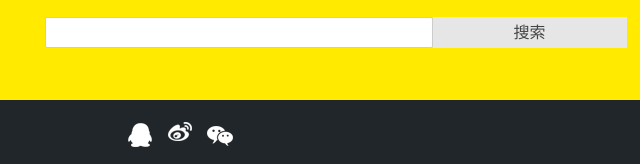
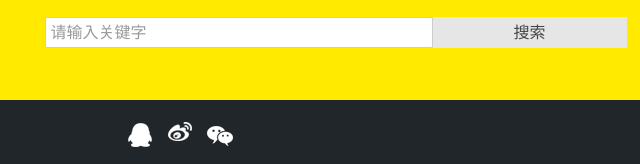
Before and after one commit to ChangPengqi/demo, a plain HTML site: page Pincekj/index.html in a window 1280 px wide. Shown: the part 2588-2752 px from the top of the page, 460-1100 px from the left. Drawn offline with Linux system fonts and the light colour scheme.

Commit message:
Update index.html

```diff
--- a/Pincekj/index.html
+++ b/Pincekj/index.html
@@ -587,7 +587,7 @@
 </div>
 <div class="am-container" style=" background:#FFEA00; padding-top:20px; padding-bottom:20px">
 	<p><img src="img/title_contact.png" style="width:30%; margin-left:10px; margin-top:3px; float:left">
-    	<span><input type="text" class="am-form-field am-radius" placeholder="" style="width:40%; float:left; margin-left:5%;padding:5px" /><button style=" width:20%; float:left; padding:5px" type="submit" class="am-btn am-btn-default">搜索</button></span>
+    	<span><input type="text" class="am-form-field am-radius" placeholder="请输入关键字" style="width:40%; float:left; margin-left:5%;padding:5px" /><button style=" width:20%; float:left; padding:5px" type="submit" class="am-btn am-btn-default">搜索</button></span>
     </p>
 </div>
 <footer style="background:#21262A; padding:20px 0" >
```
